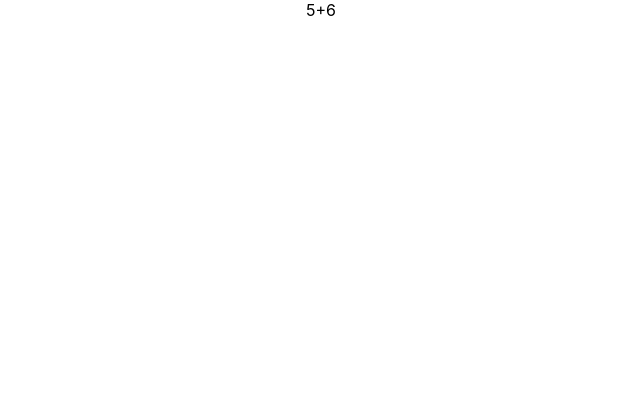
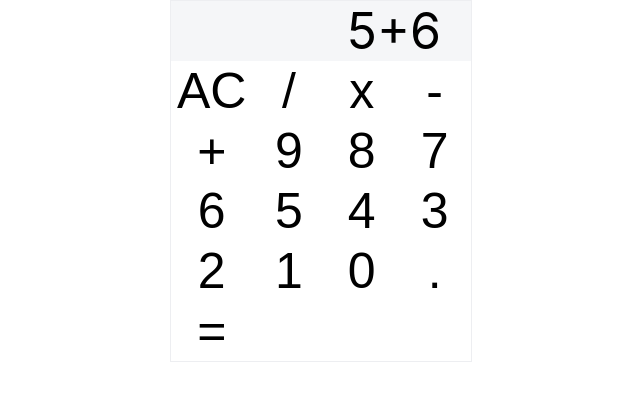
Before and after one commit to electrovagance/FCC-Calculator, a React (Create React App) app: page / in a window 1280 px wide. Shown: the top 400 px of the page, without its empty margins (319-959 px from the left). Built offline with nearby package versions, Linux system fonts and the light colour scheme.

Commit message:
added some basic styling

```diff
--- a/src/components/Calculate.js
+++ b/src/components/Calculate.js
@@ -2,9 +2,9 @@ import React from 'react';
 
 function Calculate() {
     return(
-        <div id="equals">
-
-        </div>
+        <button id="equals">
+            =
+        </button>
     )
 }
 
--- a/src/components/ClearInput.js
+++ b/src/components/ClearInput.js
@@ -2,9 +2,9 @@ import React from 'react';
 
 function ClearInput() {
     return(
-        <div id="clear">
-
-        </div>
+        <button id="clear">
+            AC
+        </button>
     )
 }
 
--- a/src/components/Decimal.js
+++ b/src/components/Decimal.js
@@ -2,9 +2,9 @@ import React from 'react';
 
 function Decimal() {
     return(
-        <div id="decimal">
-
-        </div>
+        <button id="decimal">
+            .
+        </button>
     )
 }
 
--- a/src/components/Numbers.js
+++ b/src/components/Numbers.js
@@ -1,10 +1,14 @@
 import React from 'react';
+
+const numbers = [9, 8, 7, 6, 5, 4, 3, 2, 1, 0];
 
 function Numbers() {
     return(
-        <div id="numbers">
-
-        </div>
+        <React.Fragment id="numbers">
+            {numbers.map((number, index) => (
+                <button key={index}>{number}</button>
+            ))}
+        </React.Fragment>
     )
 }
 
--- a/src/components/Operators.js
+++ b/src/components/Operators.js
@@ -1,10 +1,14 @@
 import React from 'react';
+
+const operators = ['/', 'x', '-', '+'];
 
 function Operators() {
     return(
-        <div id="operators">
-
-        </div>
+        <React.Fragment id="numbers">
+            {operators.map((number, index) => (
+                <button key={index}>{number}</button>
+            ))}
+        </React.Fragment>
     )
 }
 
--- a/src/index.css
+++ b/src/index.css
@@ -1,4 +1,11 @@
+:root {
+  --display-color: #f5f6f8;
+  --border-color: #edeef1;
+  --button-text-color: #707070;
+}
+
 body {
+  font-size: 50px;
   margin: 0;
   padding: 0;
   font-family: -apple-system, BlinkMacSystemFont, "Segoe UI", "Roboto", "Oxygen",
@@ -8,7 +15,59 @@ body {
   -moz-osx-font-smoothing: grayscale;
 }
 
-code {
-  font-family: source-code-pro, Menlo, Monaco, Consolas, "Courier New",
-    monospace;
+.app {
+  margin: 1em;
 }
+
+#calculator {
+  margin: 0 auto;
+  border: 1px solid var(--border-color);
+  min-width: 250px;
+  max-width: 300px;
+  display: grid;
+}
+
+#display {
+  text-align: right;
+  background: var(--display-color);
+  padding: 0 30px;
+}
+
+#buttons {
+  display: grid;
+  grid-template-columns: repeat(4, 1fr);
+  grid-template-rows: repeat(5, 1fr);
+}
+
+/*  Button Style Reset
+    Button Pal: https://codepen.io/andybelldesign/pen/Vxpjvo
+    https://css-tricks.com/overriding-default-button-styles/
+*/
+button {
+  font-size: 50px;
+  display: inline-block;
+  background-color: white;
+  border: none;
+  margin: 0;
+  text-decoration: none;
+  cursor: pointer;
+  text-align: center;
+  transition: background 250ms ease-in-out,
+              transform 150ms ease;
+  -webkit-appearance: none;
+  -moz-appearance: none;
+}
+
+button:hover,
+button:focus {
+  background: #0053ba;
+}
+
+button:focus {
+  outline: 1px solid #fff;
+  outline-offset: -4px;
+}
+
+button:active {
+  transform: scale(0.99);
+}
```
Also changed, not shown: src/images/samsung-calc.jpg (added).
